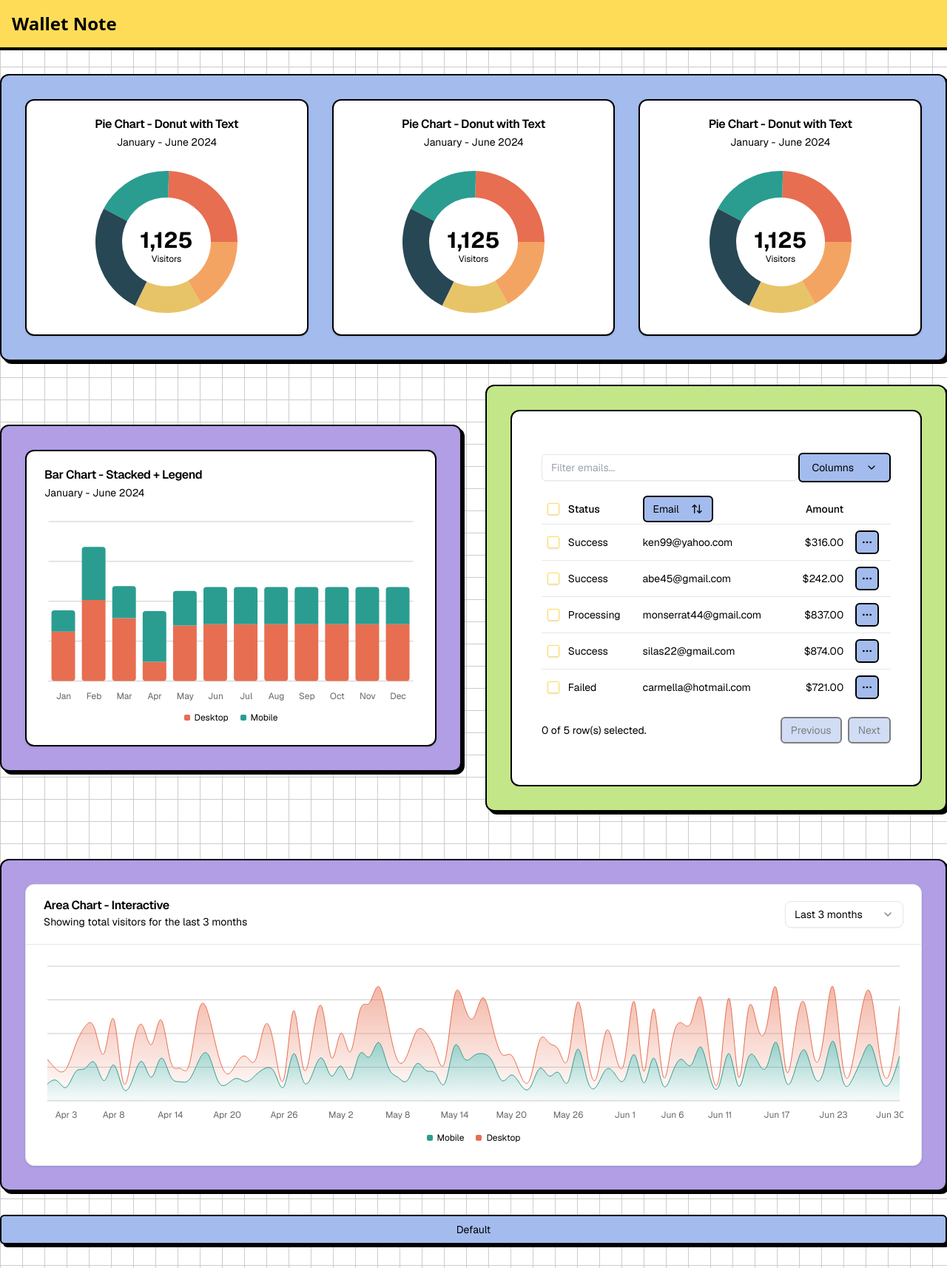
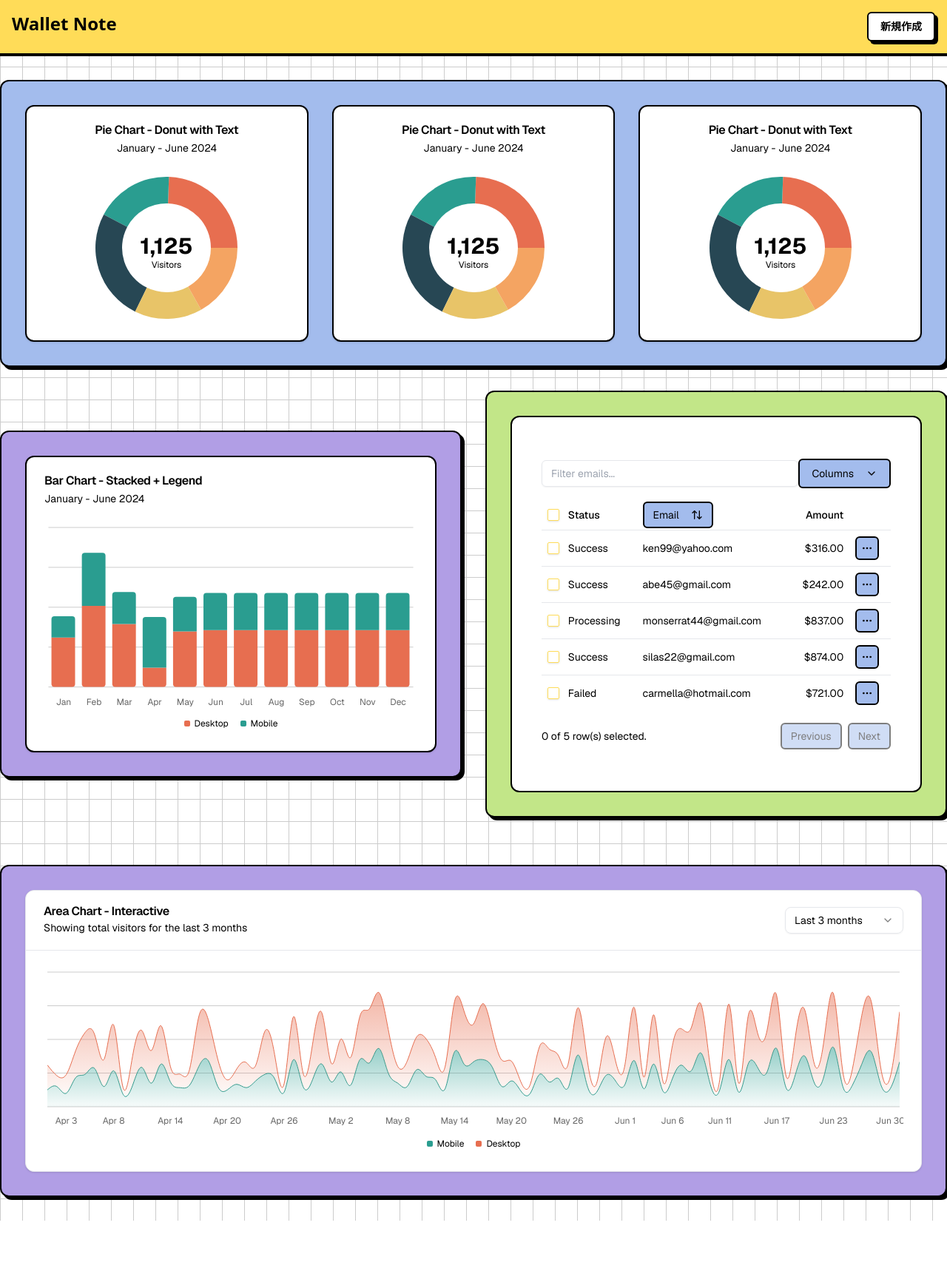
Before and after one commit to ks1590/wallet_note, a Next.js app: page / in a window 1280 px wide. Shown: the whole page at 74% size. After the commit the page ends 1650 px from the top, so only its background shows below. Built offline with nearby package versions, Linux system fonts and the light colour scheme.

Commit message:
feat: ページレイアウトの改善、セクションタグへの変更、ヘッダーにボタンを追加

```diff
--- a/app/page.tsx
+++ b/app/page.tsx
@@ -1,4 +1,3 @@
-import { Button } from '@/components/ui/button';
 import { ChartComponent } from '@/components/ui/pieChart';
 import { BarChartComponent } from '@/components/ui/barChart';
 import DataTable from '@/components/ui/dataTable';
@@ -10,25 +9,24 @@ export default function Home() {
     <div>
       <Header />
       <div className='grid grid-cols-1 gap-8 font-[family-name:var(--font-geist-sans)] max-w-7xl mx-auto my-8 justify-center'>
-        <main className='grid grid-cols-3 gap-8 justify-center items-center w-full bg-main p-8 border-2 border-border shadow-shadow rounded-xl'>
+        <section className='grid grid-cols-3 gap-8 justify-center items-center w-full bg-main p-8 border-2 border-border shadow-shadow rounded-xl'>
           <ChartComponent />
           <ChartComponent />
           <ChartComponent />
-        </main>
-        <main className='grid grid-cols-2 gap-8 justify-center items-center w-full '>
+        </section>
+        <section className='grid grid-cols-2 gap-8 justify-center items-center w-full'>
           <div className='grow bg-secondaryPurple p-8 border-2 border-border shadow-shadow rounded-xl'>
             <BarChartComponent />
           </div>
           <div className='grow bg-secondaryGreen p-8 border-2 border-border shadow-shadow rounded-xl'>
             <DataTable />
           </div>
-        </main>
-        <main className='grid grid-cols-1 gap-8 justify-center items-center w-full '>
+        </section>
+        <section className='grid grid-cols-1 gap-8 justify-center items-center w-full'>
           <div className='grow bg-secondaryPurple p-8 border-2 border-border shadow-shadow rounded-xl'>
             <AreaChartComponent />
           </div>
-        </main>
-        <Button>Default</Button>
+        </section>
         <footer className='row-start-3 flex gap-6 flex-wrap items-center justify-center'></footer>
       </div>
     </div>
--- a/components/header.tsx
+++ b/components/header.tsx
@@ -1,10 +1,14 @@
 import React from 'react';
+import { Button } from './ui/button';
 
 const Header = () => {
   return (
-    <header className='w-full p-4  border-b-4 border-border bg-primary'>
-      <div className='container mx-auto'>
+    <header className='w-full p-4 border-b-4 border-border bg-primary'>
+      <div className='flex justify-between max-w-7xl mx-auto'>
         <h1 className='text-2xl font-bold'>Wallet Note</h1>
+        <Button variant='neutral' className='font-bold'>
+          新規作成
+        </Button>
       </div>
     </header>
   );
```
